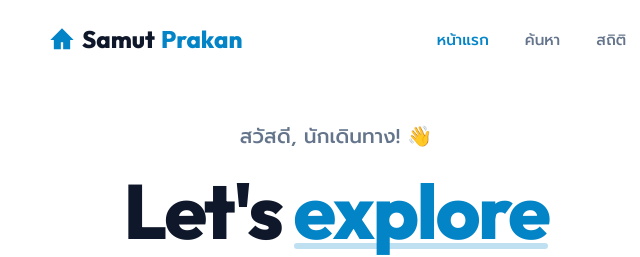
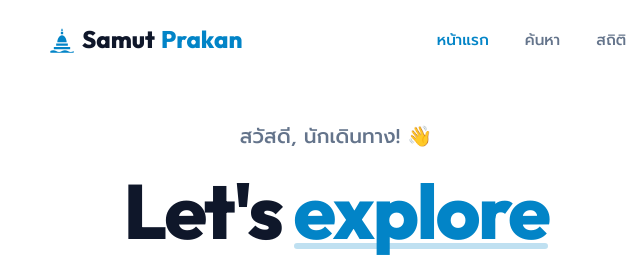
Before and after one commit to Ampsoria/Samutprakarn_TravelWeb, a website: page home.html in a window 1280 px wide. Shown: the top 257 px of the page, 0-640 px from the left. Drawn offline with Linux system fonts and the light colour scheme; no server answers.

Commit message:
Update logo to Phra Samut Chedi SVG

```diff
--- a/home.html
+++ b/home.html
@@ -606,7 +606,9 @@
     <nav class="home-top-nav">
         <a href="home.html" class="home-nav-logo">
             <svg width="28" height="28" viewBox="0 0 24 24" fill="var(--primary-theme)">
-                <path d="M12 2L2 12h3v8h6v-6h2v6h6v-8h3L12 2z" />
+                <!-- Phra Samut Chedi & Waves -->
+                <path d="M12 2 L11 4 h2 Z M11 5 h2 v2 h-2 Z M12 8 c-2.5 0-4 3.5-4 6 h8 c0-2.5-1.5-6-4-6 Z M7 15 h10 v2 H7 Z M5 18 h14 v2 H5 Z" />
+                <path d="M2 21.5 c1.5-1 3.5-1 5 0 c1.5 1 3.5 1 5 0 c1.5-1 3.5-1 5 0 c1.5 1 3.5 1 5 0 v1.5 H2 Z" />
             </svg>
             Samut<span>Prakan</span>
         </a>
```
